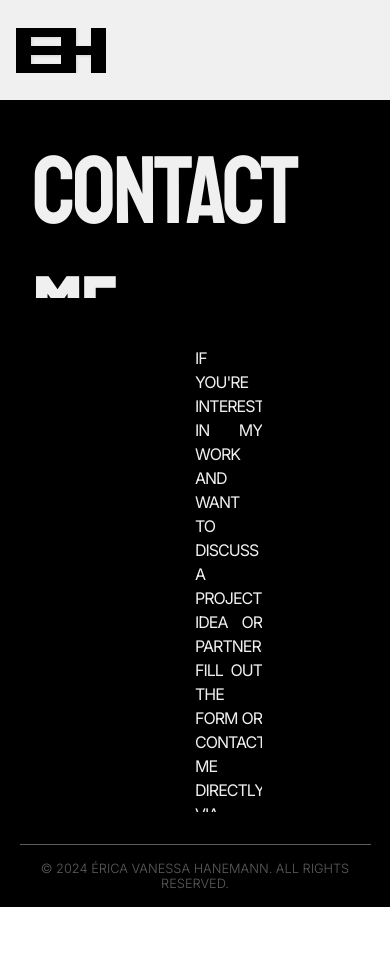
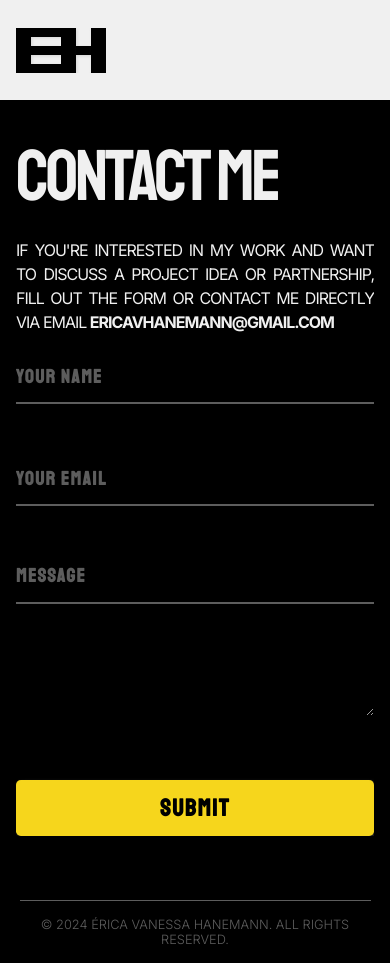
Before and after one commit to ericahanemann/erica-portfolio, a React (Vite) app: page /contact in a window 390 px wide. Before the commit the page ends 907 px from the top, so only its background shows below. Built offline with nearby package versions, Linux system fonts and the light colour scheme.

Commit message:
feat: add contact and project pages responsive layout

```diff
--- a/src/components/Navbar/Navbar.module.css
+++ b/src/components/Navbar/Navbar.module.css
@@ -388,7 +388,7 @@
 
 @keyframes pulse {
   0% {
-    opacity: 0.7;
+    opacity: 0.8;
   }
   100% {
     opacity: 1;
--- a/src/pages/Contact/Contact.module.css
+++ b/src/pages/Contact/Contact.module.css
@@ -7,7 +7,7 @@
 
 .contact {
   width: 100%;
-  height: calc(100vh - 100px);
+  min-height: calc(100vh - 100px);
   display: flex;
   flex-direction: column;
   background-color: var(--secondary-color);
@@ -30,7 +30,7 @@
   height: 100%;
   display: flex;
   justify-content: end;
-  margin-bottom: 2rem;
+  margin-bottom: 4rem;
 }
 
 .contactInfo {
@@ -233,3 +233,62 @@ form .field .textarea:focus {
 .submitButton:hover::before {
   transform: translateX(100%) rotate(45deg);
 }
+
+@media (max-width: 1024px) {
+  .contactTitle {
+    font-size: 5rem;
+  }
+  .contactInfo {
+    width: 100%;
+  }
+  .formContainer {
+    width: 100%;
+  }
+  .formInfo {
+    padding: 0 8rem;
+  }
+  .formContainer form {
+    padding: 0 8rem;
+  }
+}
+
+@media (max-width: 768px) {
+  .formInfo {
+    padding: 0 2rem;
+  }
+  .formContainer form {
+    padding: 0 2rem;
+  }
+}
+
+@media (max-width: 445px) {
+  .contactTitle {
+    font-size: 4.5rem;
+    padding: 2rem 0 0 1rem;
+  }
+  .formInfo {
+    padding: 0 1rem;
+  }
+  .formContainer form {
+    padding: 0 1rem;
+  }
+  .formInfo p {
+    margin: 0;
+  }
+  form .field .label {
+    top: 18%;
+    font-size: 1.2rem;
+  }
+  form .field .input {
+    padding: 1rem 1rem 1rem 30%;
+  }
+  form .field .textarea {
+    padding: 1rem 1rem 1rem 30%;
+  }
+  form .field .label.textareaLabel {
+    top: 6%;
+  }
+  .submitButton {
+    margin-top: 3rem;
+  }
+}
--- a/src/pages/Project/Project.module.css
+++ b/src/pages/Project/Project.module.css
@@ -65,7 +65,6 @@
   letter-spacing: -0.2rem;
   line-height: 8rem;
   color: var(--transparent-primary-color);
-  padding: 2rem 0 0 2rem;
   overflow-y: hidden;
   user-select: none; /* block text selection */
 }
@@ -74,9 +73,10 @@
   height: 50%;
   display: flex;
   flex-direction: column;
-  justify-content: space-around;
+  justify-content: center;
   align-items: center;
-  padding: 2rem;
+  gap: 2rem;
+  padding: 1rem 2rem;
 }
 
 .projectDescContainer p {
@@ -88,7 +88,7 @@
   letter-spacing: -1px;
   text-align: justify;
   color: var(--primary-color);
-  padding: 1rem 2rem;
+  padding: 0.5rem 2rem;
 }
 
 .projectLinks {
@@ -149,3 +149,85 @@
 .projectLinkItem:hover::before {
   transform: translateX(100%);
 }
+
+@media (max-width: 1024px) {
+  .projectTitleContainer {
+    min-height: 35%;
+  }
+  .projectTitle {
+    font-size: 7rem;
+    line-height: 5.5rem;
+  }
+  .projectDescContainer {
+    height: 65%;
+    justify-content: center;
+    gap: 3rem;
+  }
+  .projectDescContainer p {
+    font-size: 0.9rem;
+    line-height: 1.5rem;
+    padding: 0.2rem;
+  }
+  .projectLinks {
+    padding: 0;
+  }
+}
+
+@media (max-width: 820px) {
+  .main {
+    flex-direction: column-reverse;
+  }
+  .projectImages {
+    width: 100%;
+  }
+  .projectInfo {
+    position: relative;
+    right: 0;
+    top: 0;
+    width: 100%;
+    height: fit-content;
+  }
+  .projectTitleContainer {
+    height: 35vh;
+  }
+  .video {
+    z-index: 1;
+  }
+  .projectTitle {
+    z-index: 2;
+    padding-top: 1rem;
+  }
+  .projectDescContainer {
+    height: fit-content;
+    justify-content: center;
+    gap: 2rem;
+    padding: 4rem 2rem;
+  }
+}
+
+@media (max-width: 575px) {
+  .projectTitleContainer {
+    height: 24vh;
+  }
+  .projectTitle {
+    font-size: 6rem;
+    line-height: 4.5rem;
+  }
+  .projectDescContainer {
+    height: fit-content;
+    padding: 2rem 1rem;
+  }
+  .projectLinkItem {
+    padding: 0.6rem 1.2rem;
+  }
+}
+
+@media (max-width: 375px) {
+  .projectTitleContainer {
+    height: 20vh;
+  }
+  .projectTitle {
+    font-size: 4.5rem;
+    line-height: 3.5rem;
+  }
+}
```
